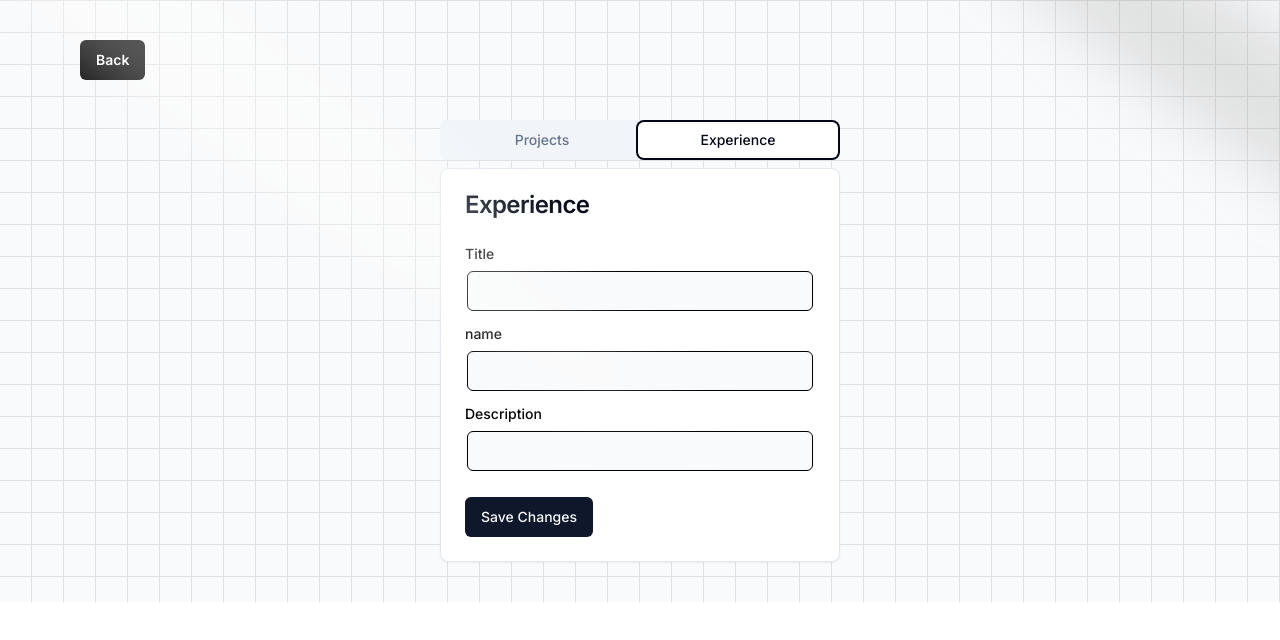
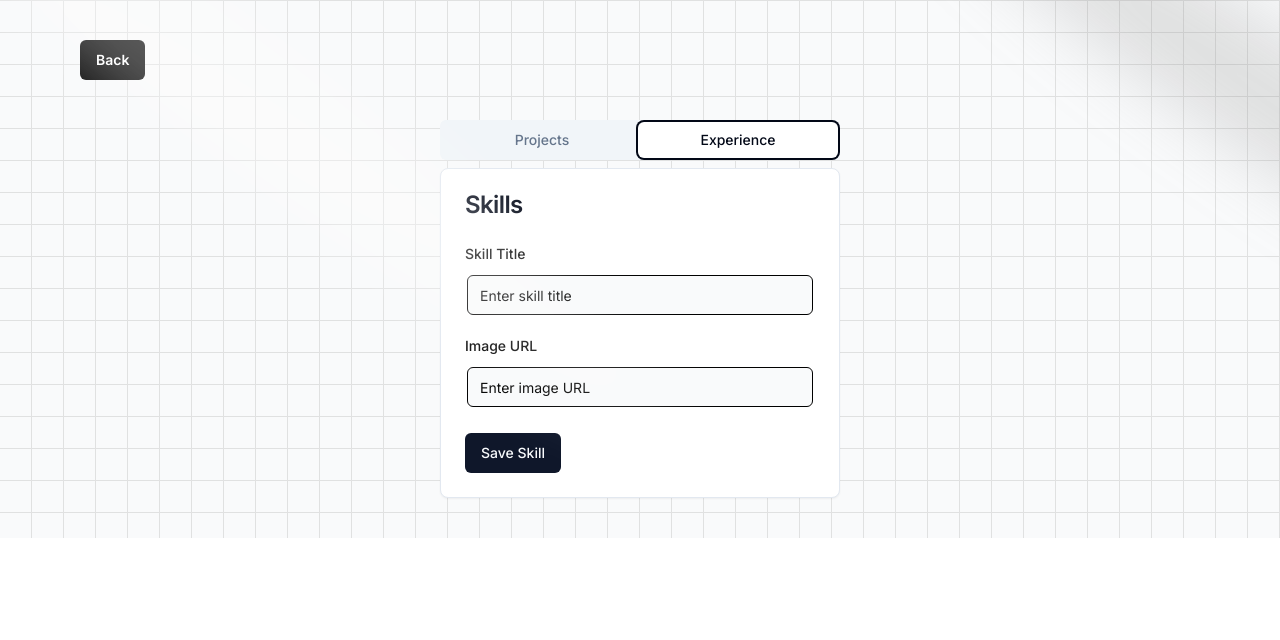
Before and after one commit to gourab8389/my-folio, a Next.js app: page /admin in a window 1280 px wide. Both pictures are taken after a click on the tab "Experience". Shown: the top 640 px of the page. Built offline with nearby package versions, Linux system fonts and the light colour scheme.

Commit message:
refactor: Rename ExperienceForm to SkillsForm and update form handling for skill data submission

```diff
--- a/app/components/admin/ExperienceForm.tsx
+++ b/app/components/admin/ExperienceForm.tsx
@@ -1,44 +1,73 @@
 "use client"
-import { Input } from '@/components/input'
-import { Label } from '@/components/label'
-import { Button } from '@/components/ui/button'
-import { Card, CardContent, CardFooter, CardHeader, CardTitle } from '@/components/ui/card'
-import { TabsContent } from '@/components/ui/tabs'
+import { useState } from 'react';
 
-function ExperienceForm() {
-    const handleSubmit = async () => {
-        console.log("skills submitted")
-    }
+import { Input } from '@/components/input';
+import { Label } from '@/components/label';
+import { Button } from "@/components/ui/button";
+import { Card, CardContent, CardFooter, CardHeader, CardTitle } from "@/components/ui/card";
+import { TabsContent } from "@/components/ui/tabs";
 
+
+interface SkillFormData {
+  title: string;
+  image: string;
+}
+
+function SkillsForm() {
+  const [formData, setFormData] = useState<SkillFormData>({
+    title: '',
+    image: ''
+  });
+
+  const handleSubmit = (e: React.FormEvent) => {
+    e.preventDefault();
+    console.log('Skill Data:', formData);
+  };
+
+  const handleChange = (e: React.ChangeEvent<HTMLInputElement>) => {
+    const { id, value } = e.target;
+    setFormData(prev => ({
+      ...prev,
+      [id]: value
+    }));
+  };
 
   return (
     <form onSubmit={handleSubmit}>
-        <TabsContent value="skills">
+      <TabsContent value="skills">
         <Card>
           <CardHeader>
-            <CardTitle>Experience</CardTitle>
+            <CardTitle>Skills</CardTitle>
           </CardHeader>
-          <CardContent className="space-y-2">
-            <div className="space-y-1">
-              <Label htmlFor="title">Title</Label>
-              <Input id="title" type="text" />
+          <CardContent className="space-y-4">
+            <div className="space-y-2">
+              <Label htmlFor="title">Skill Title</Label>
+              <Input
+                id="title"
+                type="text"
+                placeholder="Enter skill title"
+                value={formData.title}
+                onChange={handleChange}
+              />
             </div>
-            <div className="space-y-1">
-              <Label htmlFor="name">name</Label>
-              <Input id="name" type="text" />
-            </div>
-            <div className="space-y-1">
-              <Label htmlFor="description">Description</Label>
-              <Input id="description" type="text" />
+            <div className="space-y-2">
+              <Label htmlFor="image">Image URL</Label>
+              <Input
+                id="image"
+                type="url"
+                placeholder="Enter image URL"
+                value={formData.image}
+                onChange={handleChange}
+              />
             </div>
           </CardContent>
           <CardFooter>
-            <Button type='submit'>Save Changes</Button>
+            <Button type="submit">Save Skill</Button>
           </CardFooter>
         </Card>
       </TabsContent>
     </form>
-  )
+  );
 }
 
-export default ExperienceForm
+export default SkillsForm;
```
